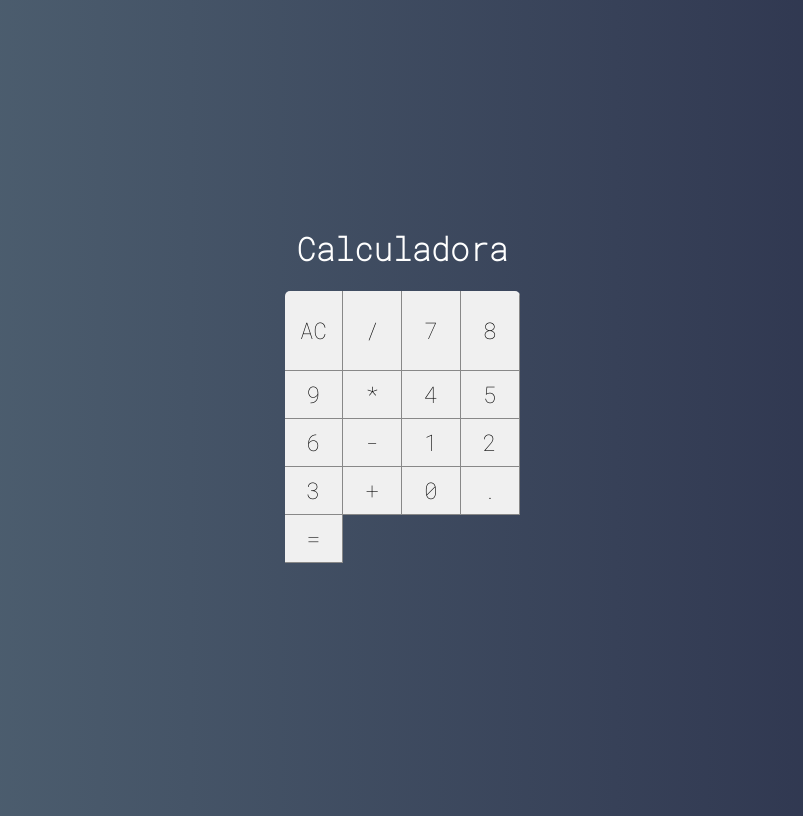
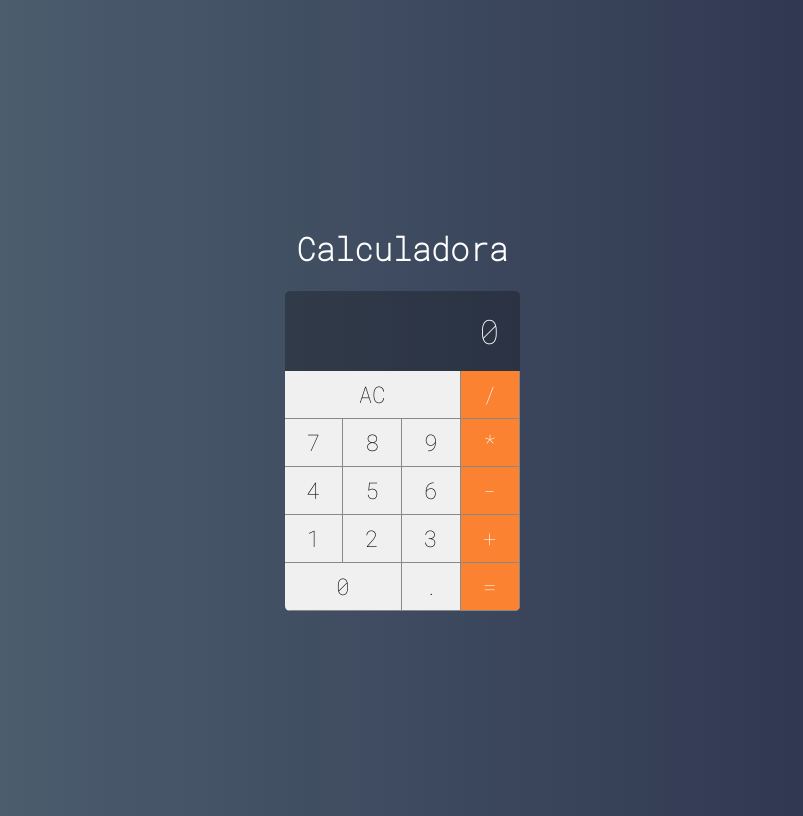
Before and after one commit to CarlosBonfim/CalculadoraReact, a React (Create React App) app: page / in a window 1280 px wide. Shown: the whole page, without its empty margins (238-1041 px from the left). Built offline with nearby package versions, Linux system fonts and the light colour scheme.

Commit message:
adicionando as funcionalidades da calculadora

```diff
--- a/src/main/Calculator.jsx
+++ b/src/main/Calculator.jsx
@@ -1,28 +1,102 @@
 import React, { Component } from 'react'
 import './Calculator.css'
 import Button from '../components/Button'
+import Display from '../components/Display'
+
+const initialState = {
+    displayValue:'0',
+    clearMemory: false,
+    operation:null,
+    values: [0,0],
+    current: 0
+}
 
 export default class Calculator extends Component {
+
+    state = {...initialState}
+
+    constructor(props){
+        super(props)
+        this.clearMemory = this.clearMemory.bind(this)
+        this.setOperation = this.setOperation.bind(this)
+        this.addDigit = this.addDigit.bind(this)
+    }
+
+    clearMemory(){
+        this.setState({...initialState})
+    }
+    setOperation(operation){
+        if(this.state.current === 0 ){
+            this.setState({operation, current: 1, clearDisplay: true})
+        } else {
+            const equals = operation === '='
+            const currentOperation = this.state.operation
+
+            const values = [...this.state.values]
+
+            try{
+                values[0]=eval(`${values[0]} ${currentOperation} ${values[1]}`)
+            }catch(e){
+                values[0] = this.setState.values[0]
+            }
+
+            values[1]=0
+
+
+            this.setState({
+                displayValue: values[0],
+                operation: equals ? null : operation,
+                current: equals ? 0 : 1,
+                clearDisplay: !equals,
+                values
+            })
+        }
+    }
+    addDigit(n){
+       if ( n==='.' && this.state.displayValue.includes('.')){
+           return
+       }
+
+       const clearDisplay = this.state.displayValue === '0'
+        ||this.state.clearDisplay
+        const currentValue = clearDisplay ? '' : this.state.displayValue
+        const displayValue = currentValue + n
+        this.setState({displayValue, clearDisplay: false})
+
+        if(n !== '.'){
+            const i = this.state.current
+            const newValue = parseFloat(displayValue)
+            const values = [...this.state.values]
+            values[i]=newValue
+            this.setState({values})
+            console.log(values);
+        }
+    }
+
     render(){
+
+
         return (
             <div className="calculator">
-                <Button label="AC"/>
-                <Button label="/"/>
-                <Button label="7"/>
-                <Button label="8"/>
-                <Button label="9"/>
-                <Button label="*"/>
-                <Button label="4"/>
-                <Button label="5"/>
-                <Button label="6"/>
-                <Button label="-"/>
-                <Button label="1"/>
-                <Button label="2"/>
-                <Button label="3"/>
-                <Button label="+"/>
-                <Button label="0"/>
-                <Button label="."/>
-                <Button label="="/>
+                <Display value={this.state.displayValue}/>
+
+                <Button label="AC" click= {this.clearMemory} triple />
+                <Button label="/" click = {this.setOperation} operation/>
+                <Button label="7" click = {this.addDigit}/>
+                <Button label="8" click = {this.addDigit}/>
+                <Button label="9" click = {this.addDigit}/>
+                <Button label="*" click = {this.setOperation} operation/>
+                <Button label="4" click = {this.addDigit}/>
+                <Button label="5" click = {this.addDigit}/>
+                <Button label="6" click = {this.addDigit}/>
+                <Button label="-" click = {this.setOperation} operation/>
+                <Button label="1" click = {this.addDigit}/>
+                <Button label="2" click = {this.addDigit}/>
+                <Button label="3" click = {this.addDigit}/>
+                <Button label="+" click = {this.setOperation} operation/>
+                <Button label="0" click = {this.addDigit} double/>
+                <Button label="." click = {this.addDigit} />
+                <Button label="=" click = {this.setOperation}operation/>
 
 
             </div>
```
